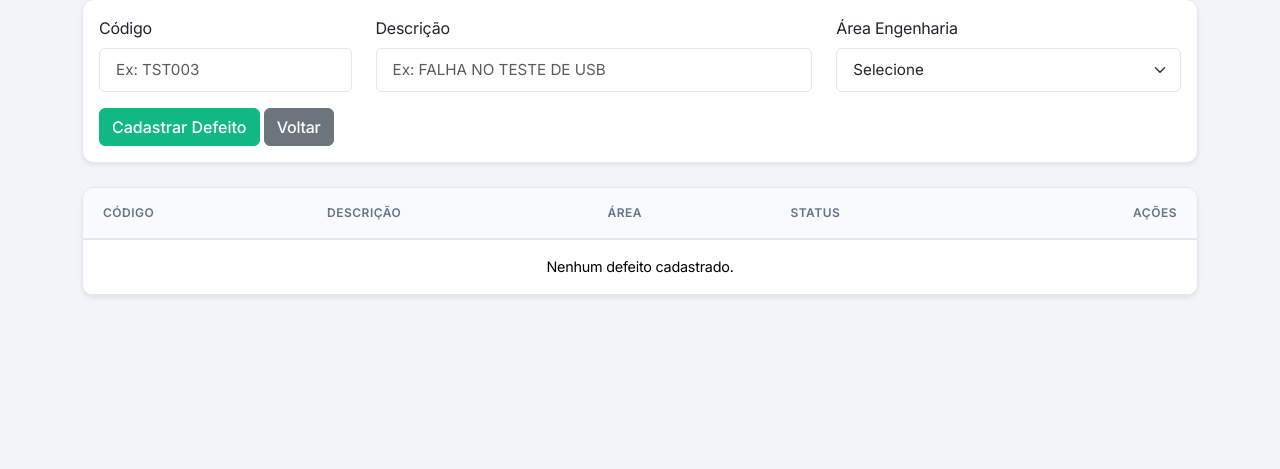
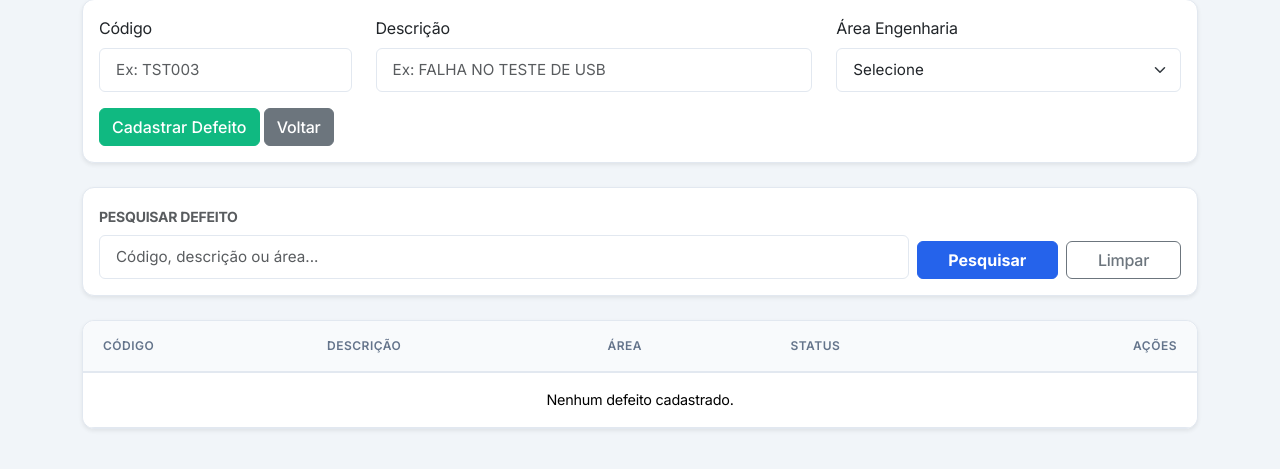
Before and after one commit to filipecrysthian/helpdesk-engenharia, a Flask app: template app/templates/admin_defects.html in a window 1280 px wide. Shown: the part 185-654 px from the top of the page. Run offline with Flask 3, Linux system fonts and the light colour scheme; the template is opened without the code that fills it, so the values that code supplies are empty; some libraries are stand-ins or nearby versions.

Commit message:
Implementação de barra de pesquisa para as páginhas de gestão de defeito e de solução

```diff
--- a/app/templates/admin_defects.html
+++ b/app/templates/admin_defects.html
@@ -46,6 +46,21 @@
 
         </form>
 
+    </div>
+</div>
+<div class="card shadow-sm mb-4">
+    <div class="card-body">
+        <form method="GET" action="{{ url_for('admin.defects') }}" class="row g-2 align-items-end">
+            <div class="col-md-9">
+                <label class="form-label small fw-bold text-muted text-uppercase">Pesquisar Defeito</label>
+                <input type="text" name="search" class="form-control"
+                    placeholder="Código, descrição ou área..." value="{{ request.args.get('search', '') }}">
+            </div>
+            <div class="col-md-3 d-flex gap-2">
+                <button type="submit" class="btn btn-primary flex-fill fw-bold">Pesquisar</button>
+                <a href="{{ url_for('admin.defects') }}" class="btn btn-outline-secondary flex-fill">Limpar</a>
+            </div>
+        </form>
     </div>
 </div>
 
```
Also changed, not shown: app/admin/routes.py (+22 -2 lines), app/templates/admin_solutions.html (+15 -0 lines).
